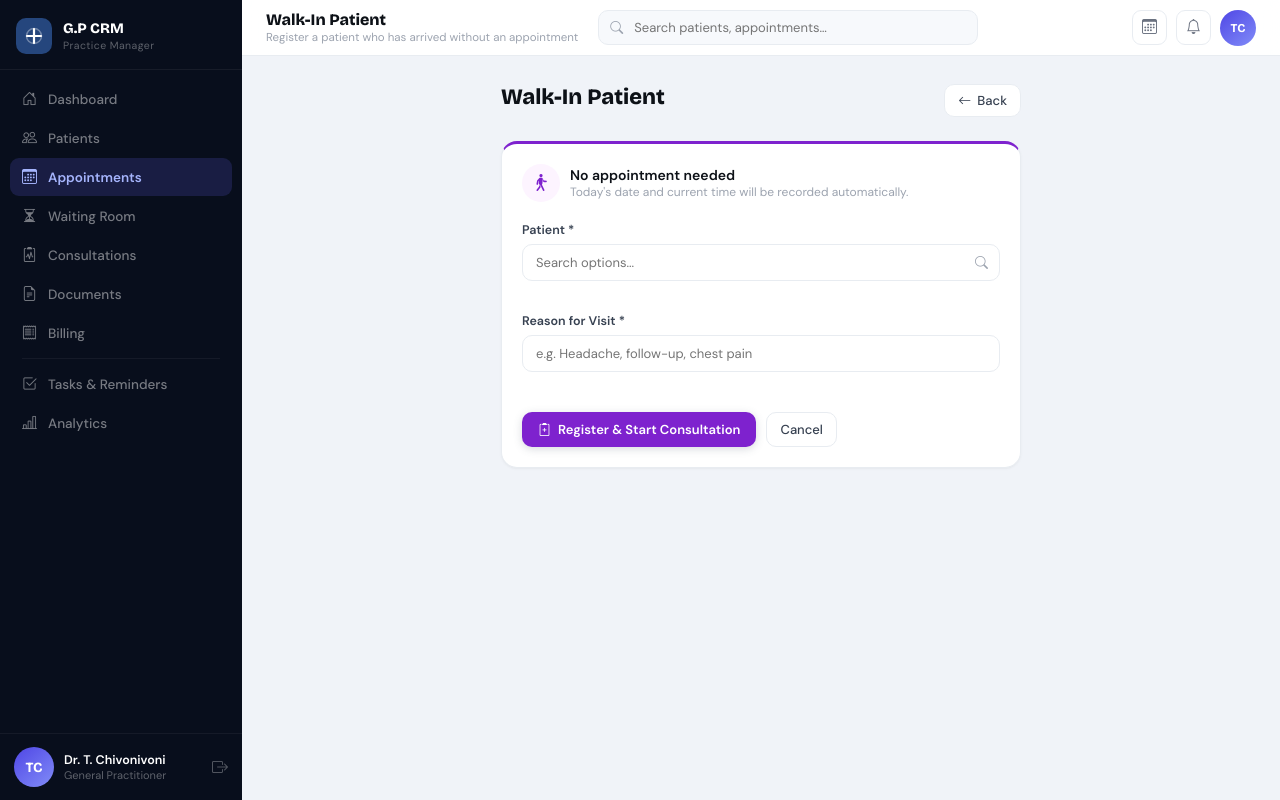
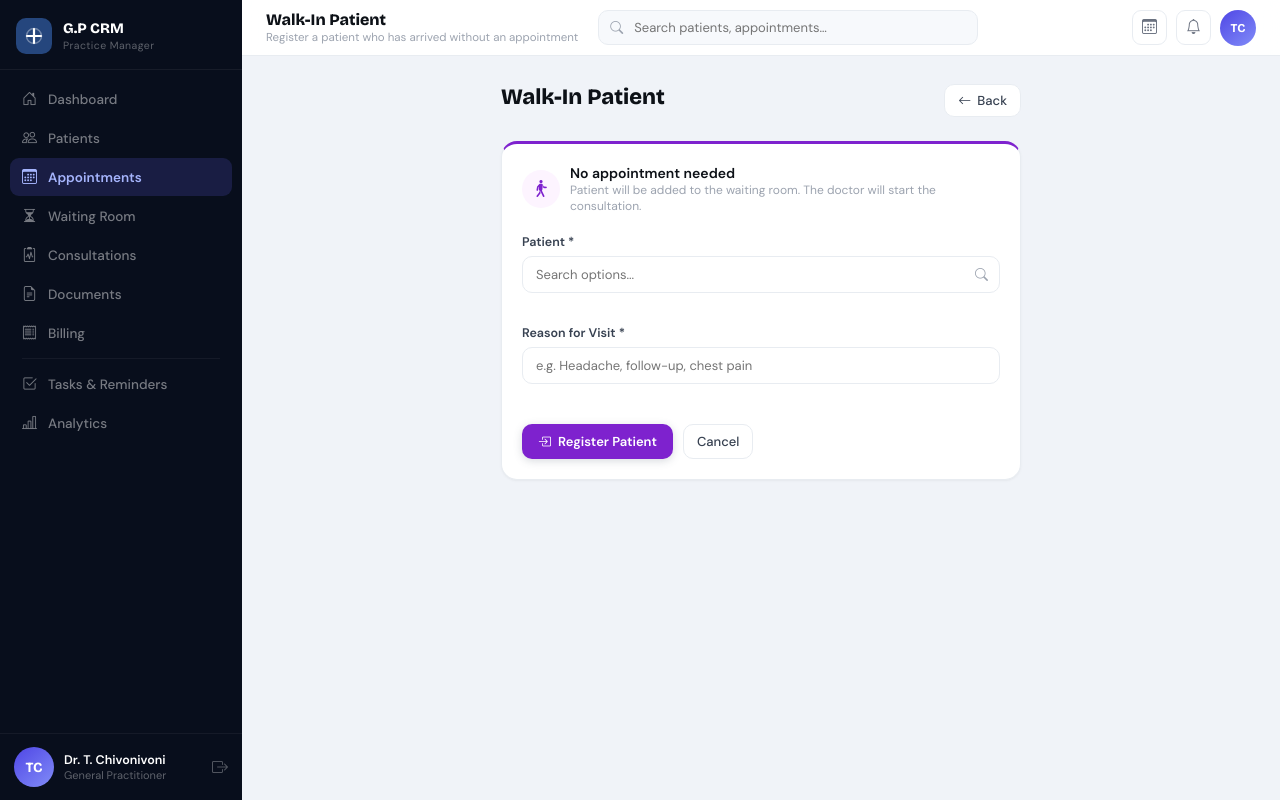
Before and after one commit to DevJoymanu/MediCareGP, a Django app: page /appointments/walk-in/ in a window 1280 px wide. Run offline with Django 4.2, Linux system fonts and the light colour scheme; the visitor is signed in with stand-in values (Sample User, id 1); data that the repository does not hold is empty.

Commit message:
flow logic5

```diff
--- a/medicaregp/templates/appointments/walk_in_form.html
+++ b/medicaregp/templates/appointments/walk_in_form.html
@@ -17,7 +17,7 @@
         </div>
         <div>
           <div style="font-weight:700;font-size:14px;color:var(--text-1);">No appointment needed</div>
-          <div style="font-size:12px;color:var(--text-4);">Today's date and current time will be recorded automatically.</div>
+          <div style="font-size:12px;color:var(--text-4);">Patient will be added to the waiting room. The doctor will start the consultation.</div>
         </div>
       </div>
 
@@ -42,7 +42,7 @@
 
         <div style="display:flex;gap:10px;margin-top:24px;">
           <button type="submit" class="btn-primary" style="background:#7e22ce;border-color:#7e22ce;">
-            <i class="bi bi-clipboard2-plus"></i> Register &amp; Start Consultation
+            <i class="bi bi-box-arrow-in-right"></i> Register Patient
           </button>
           <a href="{% url 'appointment_list' %}" class="btn-ghost">Cancel</a>
         </div>
```
